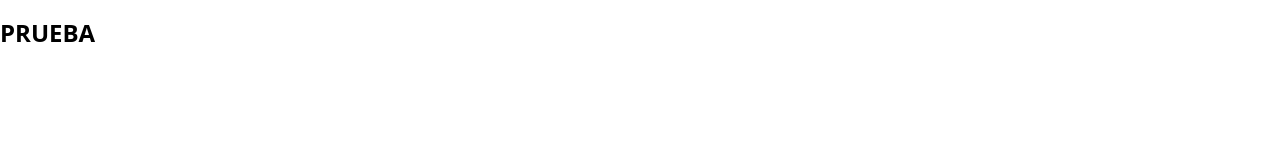
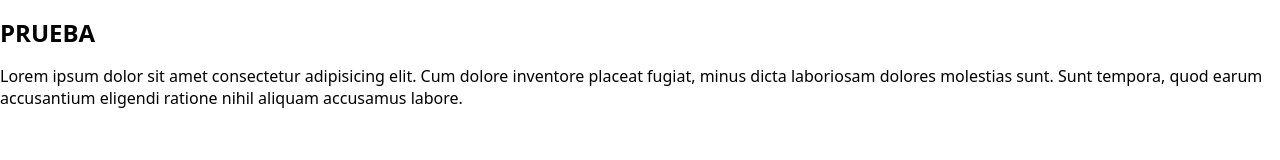
Before and after one commit to fonsy91/Maquetacion-stackblitz, a website: page index.html in a window 1280 px wide. Drawn offline with Linux system fonts and the light colour scheme.

Commit message:
Primeras Pruebas

```diff
--- a/index.html
+++ b/index.html
@@ -13,5 +13,6 @@
   </head>
   <body>
     <h1>PRUEBA</h1>
+    <p>Lorem ipsum dolor sit amet consectetur adipisicing elit. Cum dolore inventore placeat fugiat, minus dicta laboriosam dolores molestias sunt. Sunt tempora, quod earum accusantium eligendi ratione nihil aliquam accusamus labore.</p>
   </body>
 </html>
```
Also changed, not shown: 1 other file.
